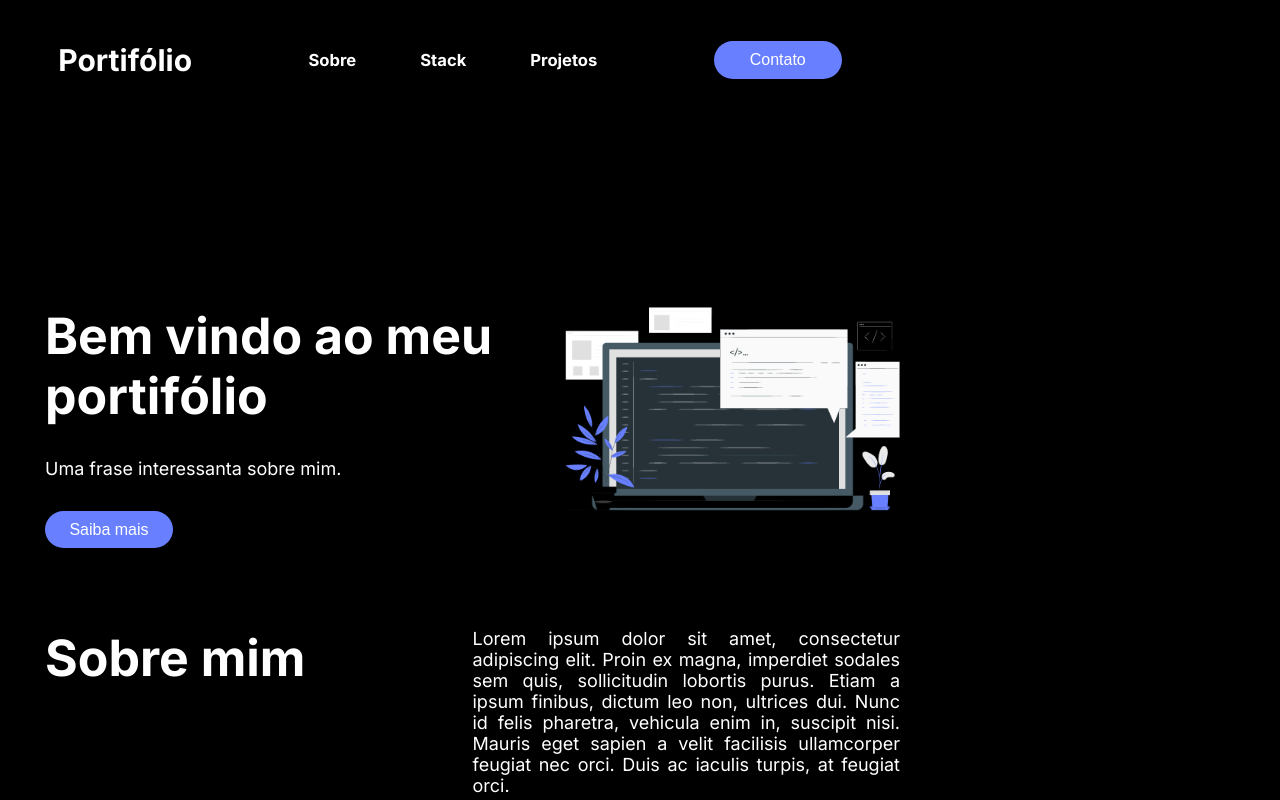
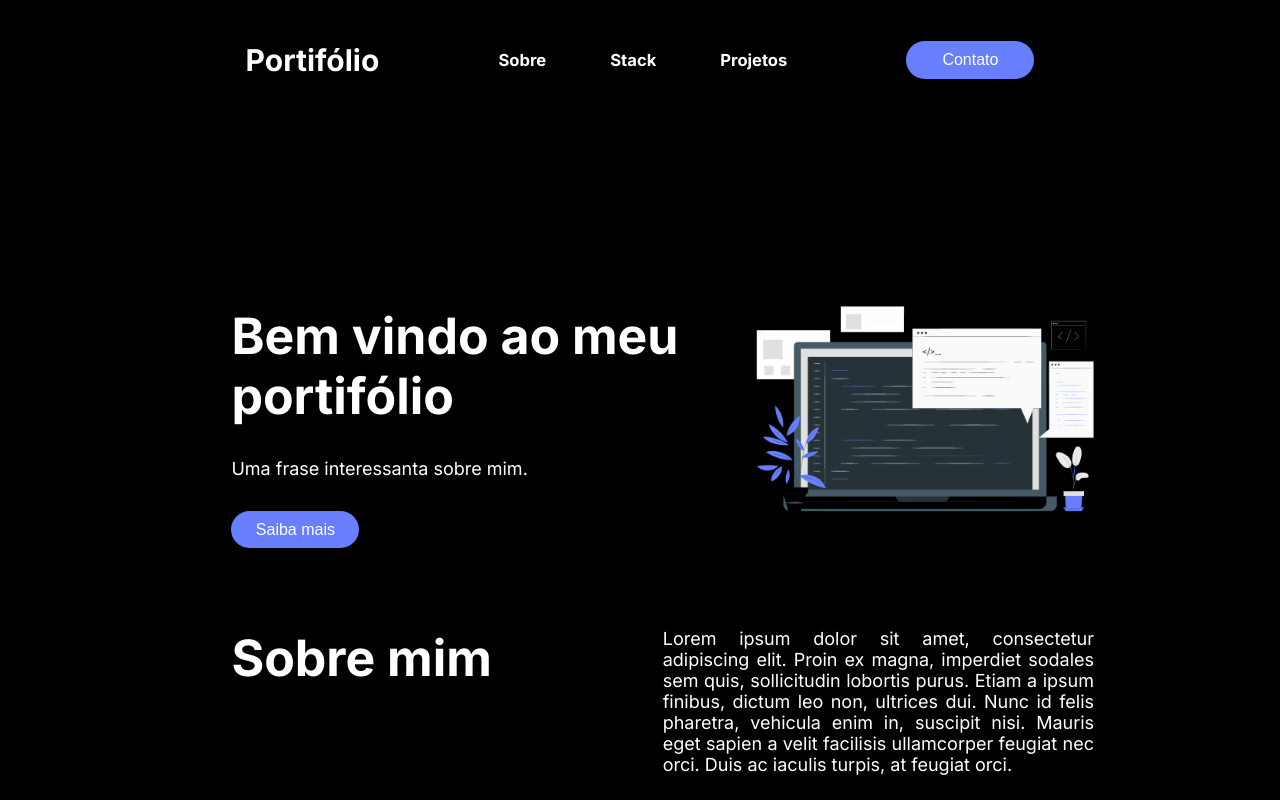
Before and after one commit to Kenzie-Academy-Brasil-Developers/Kenzie-Academy-Brasil-Developers-m3-s1-entrega-portfolio-template-EduardoWiezel0801, a React (Vite) app: page / in a window 1280 px wide. Shown: the top 800 px of the page. Built offline with nearby package versions, Linux system fonts and the light colour scheme.

Commit message:
"correção"

```diff
--- a/src/main.jsx
+++ b/src/main.jsx
@@ -1,6 +1,7 @@
 import React from 'react'
 import ReactDOM from 'react-dom/client'
 import App from './App.jsx'
+import "./styles/main.css"
 
 ReactDOM.createRoot(document.getElementById('root')).render(
   <React.StrictMode>
--- a/src/pages/LandingPage/index.jsx
+++ b/src/pages/LandingPage/index.jsx
@@ -10,12 +10,15 @@ import "../../styles/index.css"
 export const LandingPage = () => {
     return(
     <>
+     <main className="containerMain">
     <Header />
+
     <BunnerSection />
     <AboutMeSection />
     <TecnologiesCard />
     <ProjectsCard />
     <Footer />
+    </main>
 </>
     )
 
--- a/src/styles/globalStyles.css
+++ b/src/styles/globalStyles.css
@@ -14,6 +14,7 @@ body{
     background-color: var(--color-black);
     color: var(--color-white);
     font-family: "Inter", sans-serif;
-    max-width: 56.25rem;
+
+
 
 }
--- /dev/null
+++ b/src/styles/main.css
@@ -0,0 +1,9 @@
+#root{
+    width: 100%;
+    display: flex;
+    justify-content: center;
+}
+.containerMain{
+    max-width: 56.75rem;
+
+}
```
